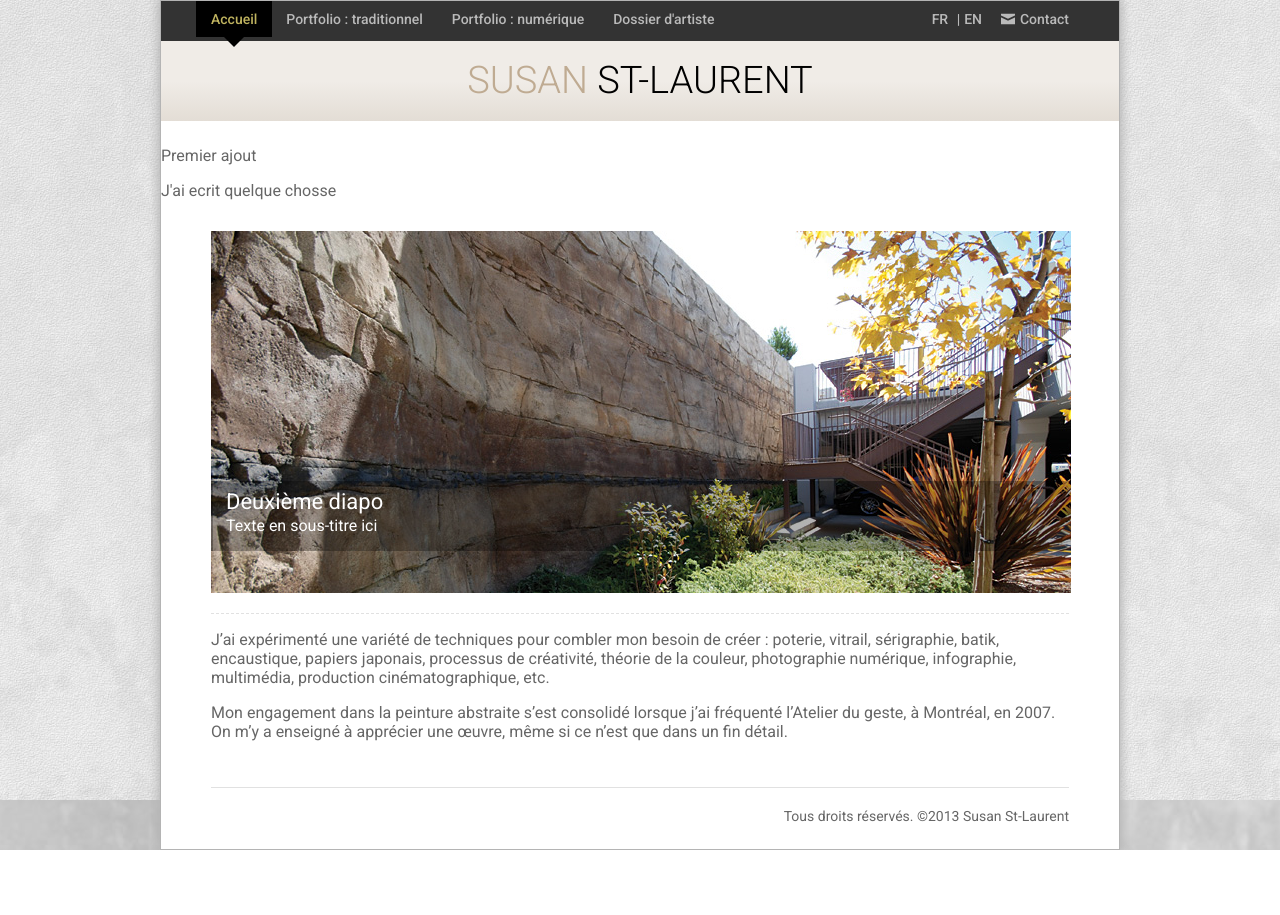
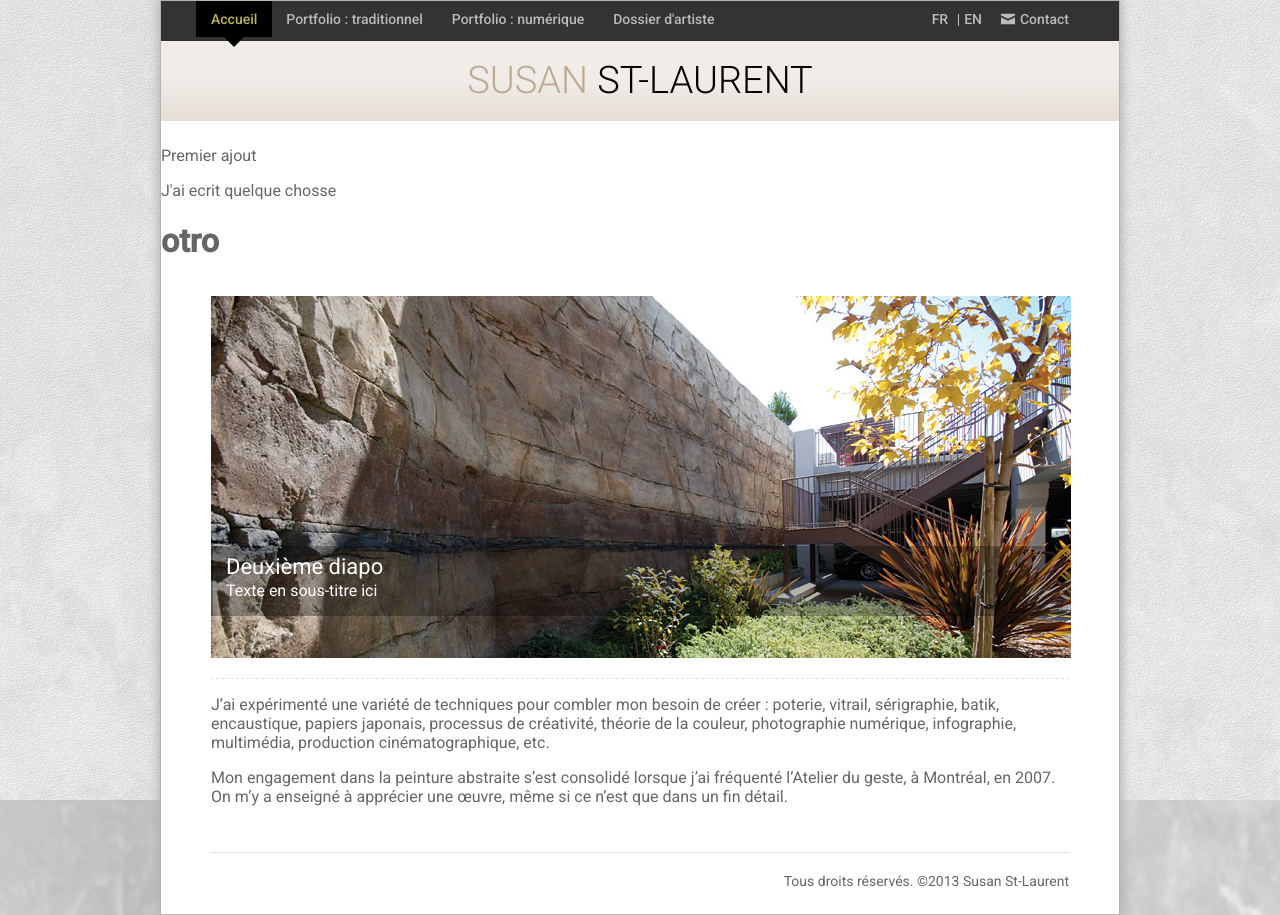
Before and after one commit to garciapsw/projetcm, a PHP site: page /index.php in a window 1280 px wide. Before the commit the page ends 850 px from the top, so only its background shows below. Run offline with PHP 8.4, Linux system fonts and the light colour scheme; some libraries are stand-ins or nearby versions.

Commit message:
Version final avec modifications

```diff
--- a/index.php
+++ b/index.php
@@ -5,6 +5,7 @@
 <div>
 	Premier ajout
 	<p>J'ai ecrit quelque chosse</p>
+	<h1> otro</h1>
 </div>
 <div class="main_home">
 	<?php
```
